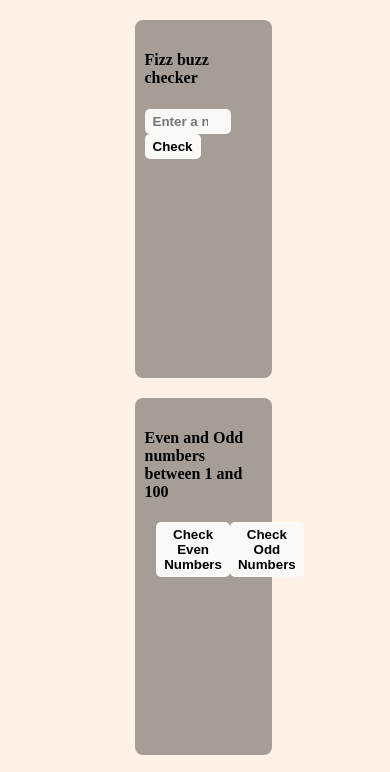
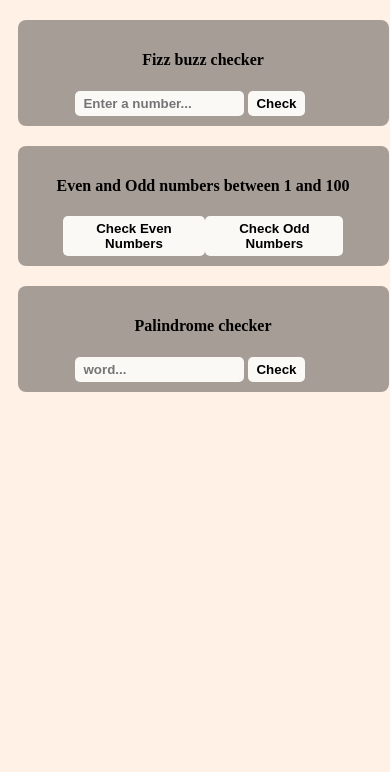
Before and after one commit to Laondohemba/fizzbuzz_palindrome_evenOdd_num_checker, a plain HTML site: page index.html in a window 390 px wide. Shown: the top 772 px of the page. Drawn offline with Linux system fonts and the light colour scheme.

Commit message:
css changes

```diff
--- a/style.css
+++ b/style.css
@@ -50,3 +50,9 @@ p {
 #result2 {
     margin: auto !important;
 }
+@media(max-width: 500px){
+    .container{
+        width: 90%;
+        height: fit-content;
+    }
+}
```
